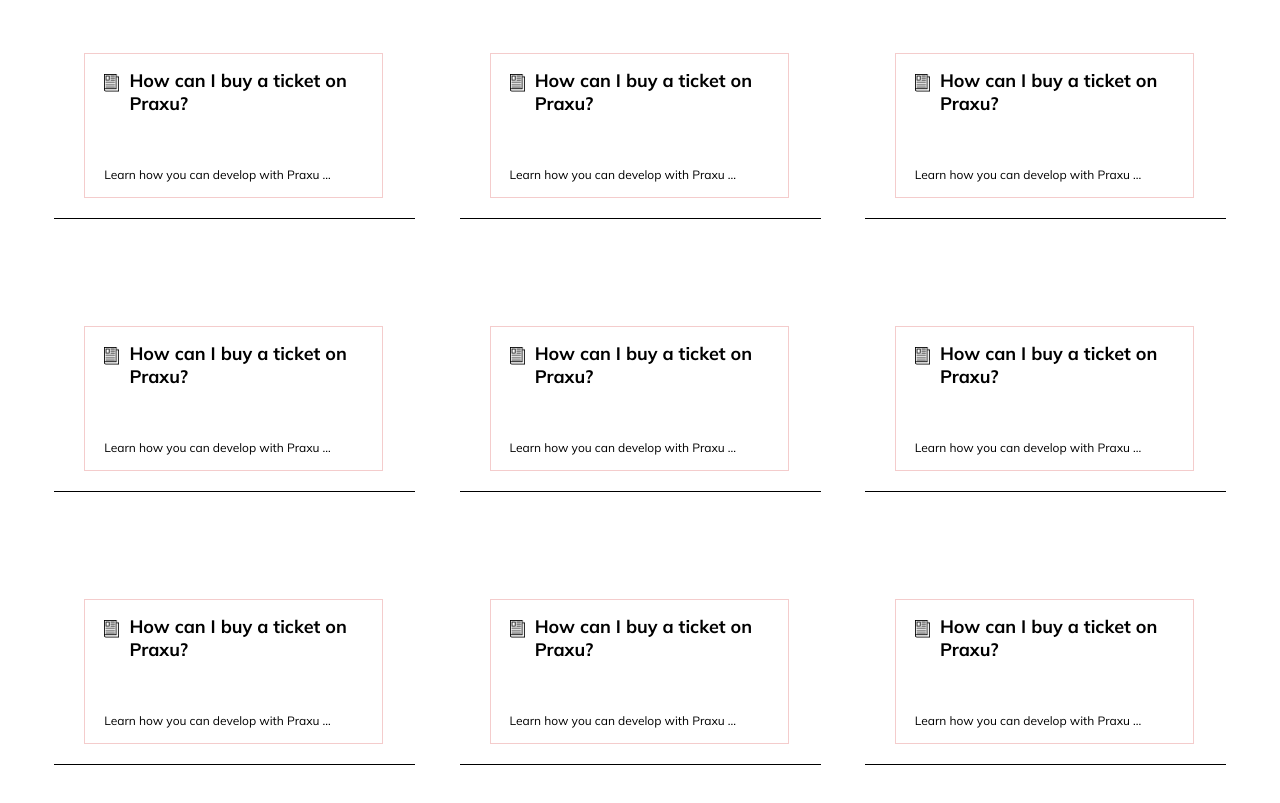
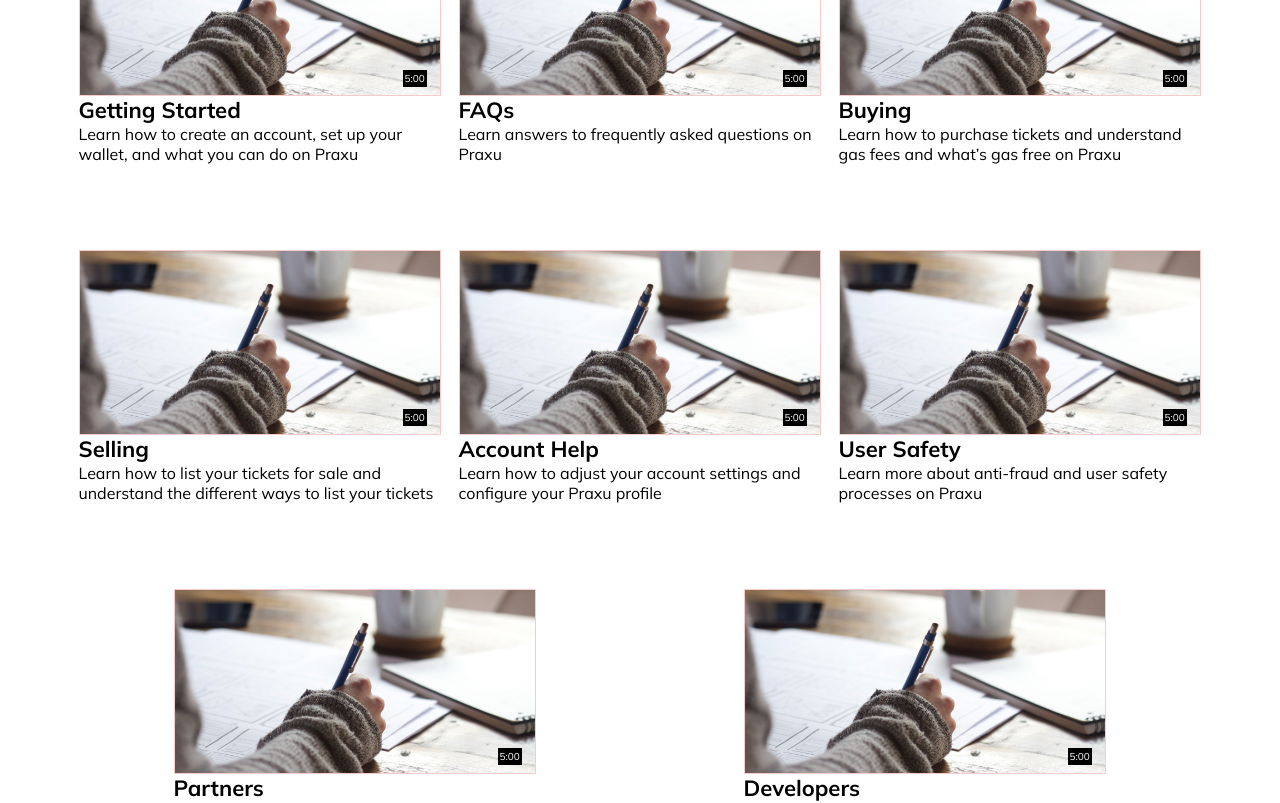
Before and after one commit to jorgearguellles/my-app, a React (Create React App) app: page / in a window 1280 px wide. Shown: the part 620-1423 px from the top of the page. Built offline with nearby package versions, Linux system fonts and the light colour scheme.

Commit message:
add/ Videos page & Video component done

```diff
--- /dev/null
+++ b/src/components/Video.js
@@ -0,0 +1,20 @@
+import React from 'react'
+import "./styles/Video.css";
+import videoIMG from "./../assets/images/videoImg.jpg"
+
+const Video = (props) => {
+  return (
+    <div className='video-container'>
+      <div className='video-border'>
+        <img className='video-img' src={videoIMG}/>
+        <span className='video-time'>5:00</span>
+      </div>
+      <div className='video-details'>
+        <p className='video-details_title'>{props.title}</p>
+        <p className='video-details_info'>{props.info}</p>
+      </div>
+    </div>
+  )
+}
+
+export default Video
--- /dev/null
+++ b/src/components/styles/Video.css
@@ -0,0 +1,40 @@
+.video-container{
+  width: 36.3rem;
+  height: 25.4rem;
+  margin-bottom: 8.5rem;
+}
+
+.video-border{
+  width: 36.2rem;
+  height: 18.5rem;
+  border: 1px solid #F4CCCC;
+  position: relative;
+}
+
+.video-img{
+  margin: 0;
+  width: 36rem;
+  height: 18.3rem;
+  object-fit: cover;
+}
+
+.video-time{
+  background-color: black;
+  color: white;
+  position: relative;
+  right: -32.3rem;
+  bottom: 2.6rem;
+  padding: 0.2rem;
+}
+
+.video-details_title{
+  font-weight: bold;
+  font-size: 2.2rem;
+  line-height: 2.8rem;
+}
+
+.video-details_info{
+  font-weight: normal;
+  font-size: 1.6rem;
+  line-height: 2rem;
+}
--- a/src/pages/Articles.js
+++ b/src/pages/Articles.js
@@ -8,39 +8,39 @@
       <h2 className="articles-title">Promoted Articles</h2>
       <div className='articles-container'>
         <Article
-          title="How can I buy a ticket on Praxu?"
+          title="How do I create a Praxu account?"
           details="Learn how you can develop with Praxu ..."
           />
         <Article
-          title="How can I buy a ticket on Praxu?"
+          title="How do I sell a ticket in Praxu?"
           details="Learn how you can develop with Praxu ..."
           />
         <Article
-          title="How can I buy a ticket on Praxu?"
+          title="What can I do if I think my account is compromised?"
           details="Learn how you can develop with Praxu ..."
           />
         <Article
-          title="How can I buy a ticket on Praxu?"
+          title="How does the fee structure work on Praxu?"
           details="Learn how you can develop with Praxu ..."
           />
           <Article
-          title="How can I buy a ticket on Praxu?"
+          title="How do I find my funds on Solana?"
           details="Learn how you can develop with Praxu ..."
           />
         <Article
-          title="How can I buy a ticket on Praxu?"
+          title="Which blockchains does Praxu support?"
           details="Learn how you can develop with Praxu ..."
           />
         <Article
-          title="How can I buy a ticket on Praxu?"
+          title="Where can I find a new ticket release?"
           details="Learn how you can develop with Praxu ..."
           />
         <Article
-          title="How can I buy a ticket on Praxu?"
+          title="How do I keep my wallet and funds safe?"
           details="Learn how you can develop with Praxu ..."
           />
           <Article
-          title="How can I buy a ticket on Praxu?"
+          title="How can I report fradulent content on Praxu?"
           details="Learn how you can develop with Praxu ..."
           />
         <Article
--- a/src/pages/Videos.js
+++ b/src/pages/Videos.js
@@ -1,9 +1,42 @@
 import React from 'react'
+import Video from "../components/Video.js";
+import "./styles/Videos.css"
 
 const Videos = () => {
   return (
-    <div>
-      <h1>Videos</h1>
+    <div className='videos-section'>
+      <Video
+        title="Getting Started"
+        info="Learn how to create an account, set up your wallet, and what you can do on Praxu"
+      />
+      <Video
+        title="FAQs"
+        info="Learn answers to frequently asked questions on Praxu"
+      />
+      <Video
+        title="Buying"
+        info="Learn how to purchase tickets and understand gas fees and what’s gas free on Praxu"
+      />
+      <Video
+        title="Selling"
+        info="Learn how to list your tickets for sale and understand the different ways to list your tickets"
+      />
+      <Video
+        title="Account Help"
+        info="Learn how to adjust your account settings and configure your Praxu profile"
+      />
+      <Video
+        title="User Safety"
+        info="Learn more about anti-fraud and user safety processes on Praxu"
+      />
+      <Video
+        title="Partners"
+        info="Learn how you can partner with us to enage with the Praxu team"
+      />
+      <Video
+        title="Developers"
+        info="Learn how you can develop with Praxu"
+      />
     </div>
   )
 }
--- /dev/null
+++ b/src/pages/styles/Videos.css
@@ -0,0 +1,6 @@
+.videos-section{
+  display: flex;
+  flex-wrap: wrap;
+  justify-content: space-around;
+  padding: 7rem 7rem 0;
+}
```
Also changed, not shown: src/assets/images/videoImg.jpg (added).
